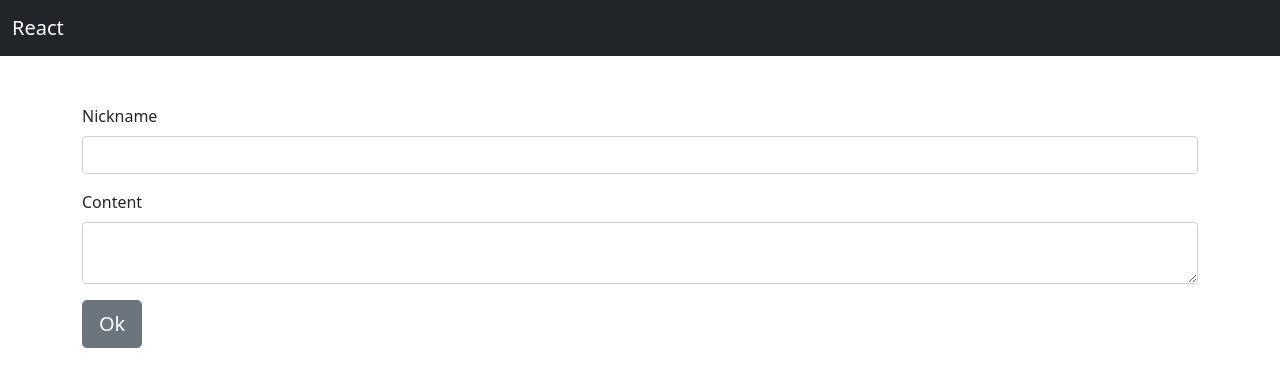
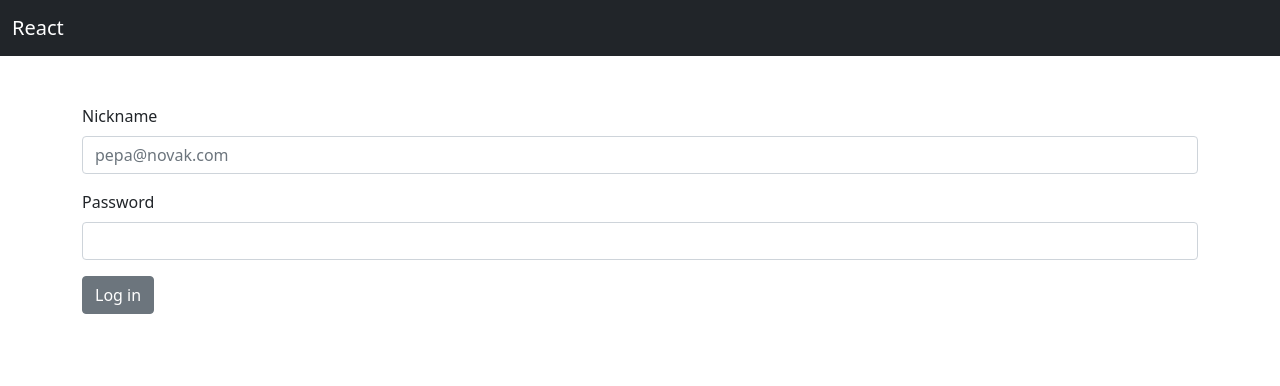
Before and after one commit to MartinKristof/react-workshop-22-1, a React (Create React App) app: page / in a window 1280 px wide. Shown: the top 386 px of the page. Built offline with nearby package versions, Linux system fonts and the light colour scheme.

Commit message:
Add routing

```diff
--- a/package.json
+++ b/package.json
@@ -15,6 +15,7 @@
     "react": "^18.2.0",
     "react-dom": "^18.2.0",
     "react-query": "^3.39.1",
+    "react-router-dom": "6",
     "react-scripts": "5.0.1",
     "reactstrap": "^9.1.2",
     "typescript": "^4.4.2",
--- a/src/App.tsx
+++ b/src/App.tsx
@@ -1,5 +1,18 @@
+import { Route, Routes } from 'react-router-dom';
+import { Login } from './pages/Login';
 import { Posts } from './pages/Posts';
+import { useState } from 'react';
+import { UserContextProvider } from './contexts/UserContext';
 
-const App = () => <Posts />;
+export const App = () => {
+  const [nick, setNick] = useState('');
 
-export default App;
+  return (
+    <UserContextProvider value={{ nick, setNick }}>
+      <Routes>
+        <Route path="/" element={<Login />} />
+        <Route path="posts" element={<Posts />} />
+      </Routes>
+    </UserContextProvider>
+  );
+};
--- a/src/components/Layout.tsx
+++ b/src/components/Layout.tsx
@@ -1,5 +1,5 @@
 import React, { ReactNode } from 'react';
-import { Container, Row, Col, Navbar, NavbarBrand } from 'reactstrap';
+import { Container, Navbar, NavbarBrand } from 'reactstrap';
 
 interface Props {
   children: ReactNode;
--- a/src/components/posts/Form.tsx
+++ b/src/components/posts/Form.tsx
@@ -1,5 +1,6 @@
-import React from 'react';
+import React, { useContext } from 'react';
 import { Button, Form as ReactStrapForm } from 'reactstrap';
+import { UserContext } from '../../contexts/UserContext';
 import { InputField } from '../ui/InputField';
 
 interface MyFormElements extends HTMLFormControlsCollection {
@@ -15,10 +16,14 @@ interface Props {
   onSubmit: (event: React.FormEvent<PostFormElements>) => void;
 }
 
-export const Form: React.FC<Props> = ({ onSubmit }) => (
-  <ReactStrapForm onSubmit={onSubmit}>
-    <InputField id="nick" label="Nickname" />
-    <InputField id="content" label="Content" type="textarea" />
-    <Button size="lg">Ok</Button>
-  </ReactStrapForm>
-);
+export const Form: React.FC<Props> = ({ onSubmit }) => {
+  const { nick } = useContext(UserContext);
+
+  return (
+    <ReactStrapForm onSubmit={onSubmit}>
+      {nick ? <h2>Post by: {nick} </h2> : <InputField id="nick" label="Nickname" />}
+      <InputField id="content" label="Content" type="textarea" />
+      <Button size="lg">Ok</Button>
+    </ReactStrapForm>
+  );
+};
--- /dev/null
+++ b/src/contexts/UserContext.ts
@@ -0,0 +1,10 @@
+import { createContext } from 'react';
+
+export type TUserContext = { nick: string; setNick: (nick: string) => void };
+
+export const UserContext = createContext<TUserContext>({
+  nick: '',
+  setNick: () => {},
+});
+
+export const UserContextProvider = UserContext.Provider;
--- a/src/index.tsx
+++ b/src/index.tsx
@@ -1,14 +1,17 @@
 import React from 'react';
 import ReactDOM from 'react-dom/client';
+import { BrowserRouter } from 'react-router-dom';
 import './index.css';
-import App from './App';
+import { App } from './App';
 import reportWebVitals from './reportWebVitals';
 import 'bootstrap/dist/css/bootstrap.min.css';
 
 const root = ReactDOM.createRoot(document.getElementById('root') as HTMLElement);
 root.render(
   // <React.StrictMode>
-  <App />,
+  <BrowserRouter>
+    <App />
+  </BrowserRouter>,
   // </React.StrictMode>,
 );
 
--- a/src/pages/Login.tsx
+++ b/src/pages/Login.tsx
@@ -1,6 +1,38 @@
-import React from 'react';
+import React, { useContext } from 'react';
+import { useNavigate } from 'react-router-dom';
+import { Button, Form } from 'reactstrap';
 import { Layout } from '../components/Layout';
+import { InputField } from '../components/ui/InputField';
+import { TUserContext, UserContext } from '../contexts/UserContext';
 
+interface MyFormElements extends HTMLFormControlsCollection {
+  nick: HTMLInputElement;
+  pass: HTMLInputElement;
+}
+
+export interface LoginFormElements extends HTMLFormElement {
+  readonly elements: MyFormElements;
+}
 export const Login = () => {
-  return <Layout>Login</Layout>;
+  const { setNick } = useContext<TUserContext>(UserContext);
+  const navigate = useNavigate();
+
+  const handleSubmit = (event: React.FormEvent<LoginFormElements>) => {
+    event.preventDefault();
+
+    const nick = event.currentTarget.elements.nick.value;
+
+    setNick(nick);
+    navigate('/posts');
+  };
+
+  return (
+    <Layout>
+      <Form onSubmit={handleSubmit}>
+        <InputField id="nick" label="Nickname" placeholder="pepa@novak.com" />
+        <InputField id="pass" label="Password" type="password" />
+        <Button>Log in</Button>
+      </Form>
+    </Layout>
+  );
 };
```
Also changed, not shown: 2 other files (tests, documents, lock files or other folders).
